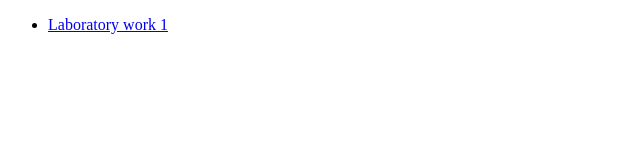
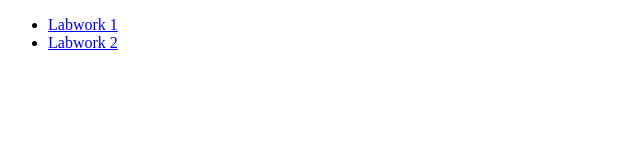
Before and after one commit to vcinonyx/vcinonyx.github.io, a plain HTML site: page index.html in a window 1280 px wide. Shown: the whole page, without its empty margins (0-640 px from the left). Drawn offline with Linux system fonts and the light colour scheme.

Commit message:
lab-2 link added

```diff
--- a/index.html
+++ b/index.html
@@ -6,7 +6,8 @@
 </head>
 <body>
 	<ul>
-        <li><a href="./lab-1/index.html">Laboratory work 1</a></li>
-    </ul>
+        	<li><a href="./lab-1/index.html">Labwork 1</a></li>
+		<li><a href="./lab-2/index.html">Labwork 2</a></li>
+    	</ul>
 </body>
 </html>
```
